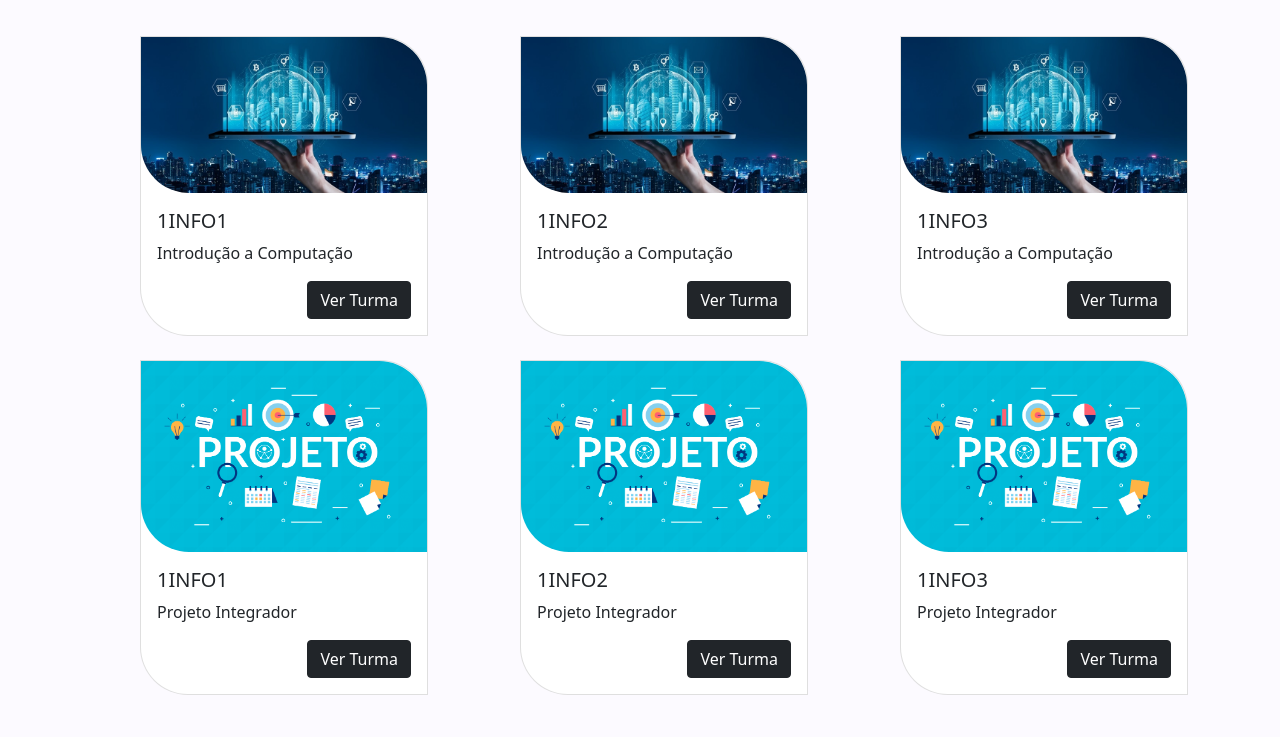
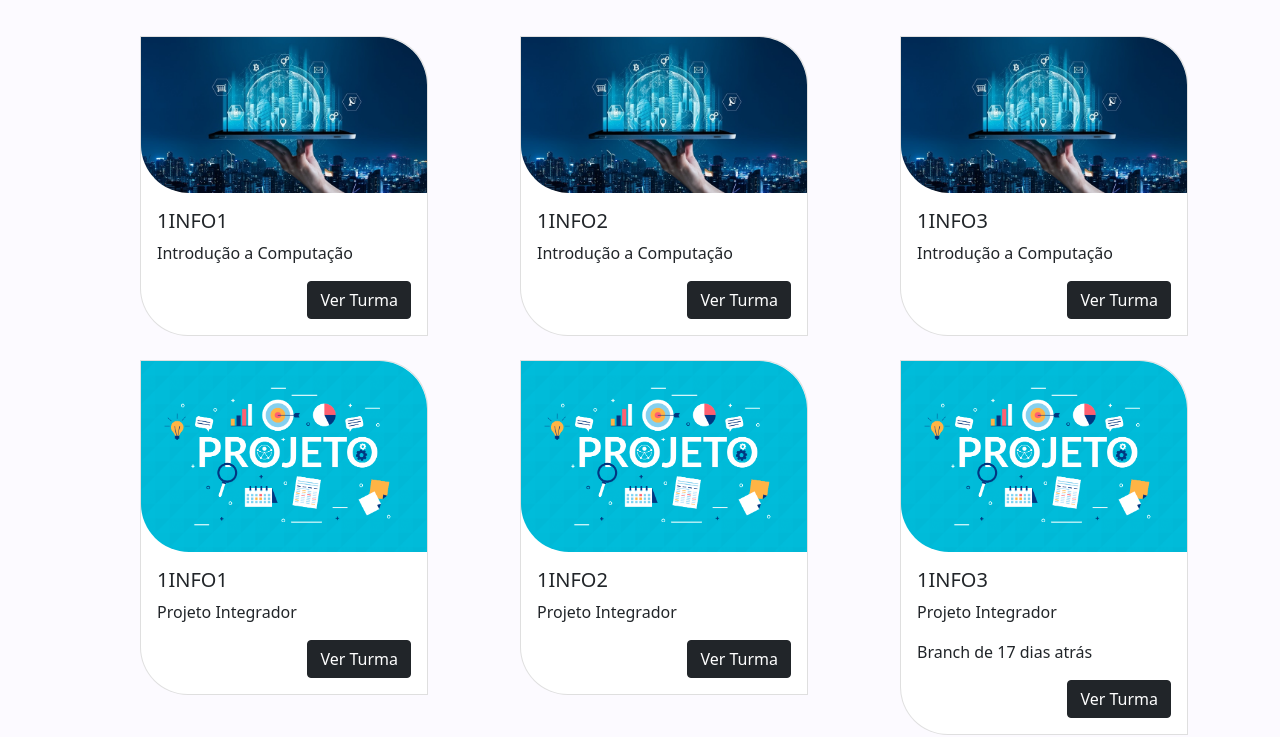
Before and after one commit to Toco020/githubInfo, a plain HTML site: page turmas.html in a window 1280 px wide. Shown: the part 63-800 px from the top of the page. Drawn offline with nearby package versions, Linux system fonts and the light colour scheme.

Commit message:
Update turmas.html

```diff
--- a/turmas.html
+++ b/turmas.html
@@ -116,6 +116,7 @@
                     <div class="card-body">
                         <h5 class="card-title">1INFO3</h5>
                         <p class="card-text">Projeto Integrador</p>
+                        <p class="card-text">Branch de 17 dias atrás</p>
                         <a href="#" class="btn btn-dark" style="float: right;">Ver Turma</a>
                     </div>
                 </div>
```
